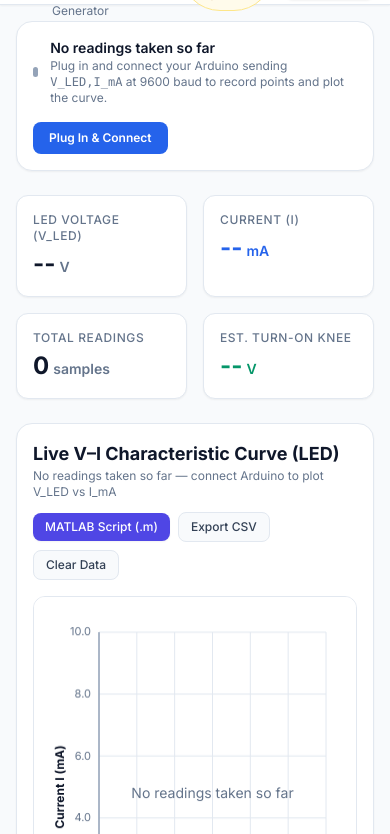
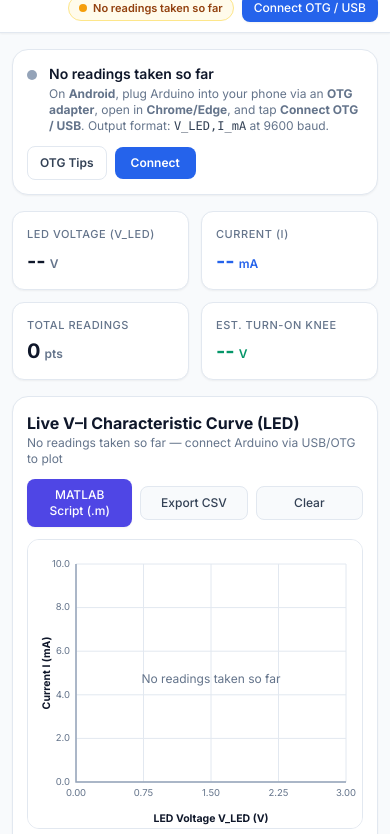
Before and after one commit to vishalkarthik-glitch/Art-of-Electronics, a plain HTML site: page index.html in a window 390 px wide. Shown: the part 60-894 px from the top of the page. Drawn offline with nearby package versions, Linux system fonts and the light colour scheme.

Commit message:
Enhance responsive design and layout in index.html
Updated HTML structure for responsiveness and improved layout. Adjusted styles for various elements, including header, main content, and metric cards.

```diff
--- a/index.html
+++ b/index.html
@@ -2,7 +2,7 @@
 <html lang="en">
 <head>
   <meta charset="UTF-8">
-  <meta name="viewport" content="width=device-width, initial-scale=1.0">
+  <meta name="viewport" content="width=device-width, initial-scale=1.0, maximum-scale=1.0, user-scalable=no">
   <title>Live V–I Characteristic Curve (LED) & MATLAB Plotter</title>
   <script src="https://cdn.tailwindcss.com"></script>
   <link rel="preconnect" href="https://fonts.googleapis.com">
@@ -10,125 +10,150 @@
   <link href="https://fonts.googleapis.com/css2?family=Inter:wght@400;500;600;700&display=swap" rel="stylesheet">
   <style>
     body { font-family: 'Inter', sans-serif; }
-    canvas { touch-action: none; display: block; width: 100%; height: 400px; }
+    canvas { touch-action: none; display: block; width: 100%; height: 100%; }
   </style>
 </head>
 <body class="bg-slate-50 text-slate-800 min-h-screen flex flex-col antialiased">
 
-  <!-- TOP BAR -->
+  <!-- RESPONSIVE TOP BAR -->
   <header class="bg-white border-b border-slate-200 sticky top-0 z-30 shadow-sm">
-    <div class="max-w-7xl mx-auto px-4 sm:px-6 lg:px-8 h-16 flex items-center justify-between">
-      <div class="flex items-center space-x-3">
-        <div class="w-10 h-10 rounded-xl bg-blue-600 flex items-center justify-center text-white shadow-md">
-          <svg class="w-6 h-6" fill="none" stroke="currentColor" viewBox="0 0 24 24">
+    <div class="max-w-7xl mx-auto px-3 sm:px-6 lg:px-8 py-2.5 sm:h-16 flex flex-wrap sm:flex-nowrap items-center justify-between gap-2">
+      <div class="flex items-center space-x-2.5 sm:space-x-3 min-w-0">
+        <div class="w-9 h-9 sm:w-10 sm:h-10 rounded-xl bg-blue-600 flex items-center justify-center text-white shadow-sm shrink-0">
+          <svg class="w-5 h-5 sm:w-6 sm:h-6" fill="none" stroke="currentColor" viewBox="0 0 24 24">
             <path stroke-linecap="round" stroke-linejoin="round" stroke-width="2" d="M13 7h8m0 0v8m0-8l-8 8-4-4-6 6" />
           </svg>
         </div>
-        <div>
-          <h1 class="font-bold text-slate-900 text-lg leading-tight">LED V–I Curve Analyzer</h1>
-          <p class="text-xs text-slate-500">Live Serial Monitor + MATLAB Plot Generator</p>
+        <div class="truncate">
+          <h1 class="font-bold text-slate-900 text-sm sm:text-lg leading-tight truncate">LED V–I Curve Analyzer</h1>
+          <p class="text-[11px] sm:text-xs text-slate-500 truncate">Desktop & Mobile OTG Serial + MATLAB</p>
         </div>
       </div>
 
-      <div class="flex items-center space-x-3">
-        <div id="statusBadge" class="inline-flex items-center px-3 py-1.5 rounded-full text-xs font-semibold bg-amber-50 text-amber-800 border border-amber-200">
-          <span id="statusDot" class="w-2 h-2 rounded-full bg-amber-500 mr-2"></span>
+      <div class="flex items-center gap-2 ml-auto">
+        <div id="statusBadge" class="inline-flex items-center px-2.5 py-1 rounded-full text-[11px] sm:text-xs font-semibold bg-amber-50 text-amber-800 border border-amber-200 whitespace-nowrap">
+          <span id="statusDot" class="w-2 h-2 rounded-full bg-amber-500 mr-1.5 shrink-0"></span>
           <span id="statusText">No readings taken so far</span>
         </div>
 
-        <button id="btnConnect" onclick="toggleConnect()" class="inline-flex items-center px-4 py-2 rounded-lg bg-blue-600 hover:bg-blue-700 text-white font-medium text-sm transition shadow-sm">
-          <span id="btnConnectText">Connect Arduino</span>
+        <button id="btnConnect" onclick="toggleConnect()" class="inline-flex items-center px-3 sm:px-4 py-1.5 sm:py-2 rounded-lg bg-blue-600 hover:bg-blue-700 active:bg-blue-800 text-white font-medium text-xs sm:text-sm transition shadow-sm whitespace-nowrap">
+          <span id="btnConnectText">Connect OTG / USB</span>
         </button>
       </div>
     </div>
   </header>
 
   <!-- MAIN CONTENT -->
-  <main class="flex-1 max-w-7xl w-full mx-auto p-4 sm:p-6 lg:p-8 flex flex-col space-y-6">
+  <main class="flex-1 max-w-7xl w-full mx-auto px-3 sm:px-6 lg:px-8 py-4 sm:py-6 lg:py-8 flex flex-col space-y-4 sm:space-y-6">
 
-    <!-- NO READINGS BANNER -->
-    <div id="noReadingsBanner" class="bg-white border border-slate-200 rounded-2xl p-4 sm:px-6 flex flex-wrap items-center justify-between gap-4 shadow-sm">
-      <div class="flex items-center space-x-3">
-        <span class="w-2.5 h-2.5 rounded-full bg-slate-400"></span>
+    <!-- NO READINGS & MOBILE OTG GUIDE BANNER -->
+    <div id="noReadingsBanner" class="bg-white border border-slate-200 rounded-2xl p-3.5 sm:p-5 flex flex-col sm:flex-row sm:items-center justify-between gap-3 shadow-sm">
+      <div class="flex items-start sm:items-center space-x-3">
+        <span class="w-2.5 h-2.5 rounded-full bg-slate-400 mt-1.5 sm:mt-0 shrink-0"></span>
         <div>
           <p class="text-sm font-semibold text-slate-900">No readings taken so far</p>
-          <p class="text-xs text-slate-500">Plug in and connect your Arduino sending <span class="font-mono">V_LED,I_mA</span> at 9600 baud to record points and plot the curve.</p>
+          <p class="text-xs text-slate-500 mt-0.5">
+            On <strong>Android</strong>, plug Arduino into your phone via an <strong>OTG adapter</strong>, open in <strong>Chrome/Edge</strong>, and tap <strong>Connect OTG / USB</strong>. Output format: <span class="font-mono text-slate-700">V_LED,I_mA</span> at 9600 baud.
+          </p>
         </div>
       </div>
-      <button onclick="toggleConnect()" class="px-4 py-2 rounded-lg bg-blue-600 hover:bg-blue-700 text-white text-xs font-semibold transition">
-        Plug In & Connect
-      </button>
+      <div class="flex items-center gap-2 shrink-0">
+        <button onclick="openOtgHelp()" class="px-3 py-2 rounded-lg border border-slate-200 hover:bg-slate-50 text-slate-700 text-xs font-semibold transition">
+          OTG Tips
+        </button>
+        <button onclick="toggleConnect()" class="px-4 py-2 rounded-lg bg-blue-600 hover:bg-blue-700 text-white text-xs font-semibold transition">
+          Connect
+        </button>
+      </div>
     </div>
 
-    <!-- METRIC CARDS -->
-    <div class="grid grid-cols-2 md:grid-cols-4 gap-4">
-      <div class="bg-white p-4 rounded-xl border border-slate-200 shadow-sm">
-        <div class="text-xs font-medium text-slate-500 uppercase tracking-wider mb-1">LED Voltage (V_LED)</div>
+    <!-- RESPONSIVE METRIC CARDS -->
+    <div class="grid grid-cols-2 lg:grid-cols-4 gap-3 sm:gap-4">
+      <div class="bg-white p-3.5 sm:p-4 rounded-xl border border-slate-200 shadow-sm">
+        <div class="text-[11px] font-medium text-slate-500 uppercase tracking-wider mb-1">LED Voltage (V_LED)</div>
         <div class="flex items-baseline space-x-1">
-          <span id="valVoltage" class="text-2xl sm:text-3xl font-extrabold text-slate-900">--</span>
-          <span class="text-sm font-semibold text-slate-500">V</span>
+          <span id="valVoltage" class="text-xl sm:text-3xl font-extrabold text-slate-900">--</span>
+          <span class="text-xs sm:text-sm font-semibold text-slate-500">V</span>
         </div>
       </div>
 
-      <div class="bg-white p-4 rounded-xl border border-slate-200 shadow-sm">
-        <div class="text-xs font-medium text-slate-500 uppercase tracking-wider mb-1">Current (I)</div>
+      <div class="bg-white p-3.5 sm:p-4 rounded-xl border border-slate-200 shadow-sm">
+        <div class="text-[11px] font-medium text-slate-500 uppercase tracking-wider mb-1">Current (I)</div>
         <div class="flex items-baseline space-x-1">
-          <span id="valCurrent" class="text-2xl sm:text-3xl font-extrabold text-blue-600">--</span>
-          <span class="text-sm font-semibold text-blue-600">mA</span>
+          <span id="valCurrent" class="text-xl sm:text-3xl font-extrabold text-blue-600">--</span>
+          <span class="text-xs sm:text-sm font-semibold text-blue-600">mA</span>
         </div>
       </div>
 
-      <div class="bg-white p-4 rounded-xl border border-slate-200 shadow-sm">
-        <div class="text-xs font-medium text-slate-500 uppercase tracking-wider mb-1">Total Readings</div>
+      <div class="bg-white p-3.5 sm:p-4 rounded-xl border border-slate-200 shadow-sm">
+        <div class="text-[11px] font-medium text-slate-500 uppercase tracking-wider mb-1">Total Readings</div>
         <div class="flex items-baseline space-x-1">
-          <span id="valCount" class="text-2xl sm:text-3xl font-extrabold text-slate-900">0</span>
-          <span class="text-sm font-semibold text-slate-500">samples</span>
+          <span id="valCount" class="text-xl sm:text-3xl font-extrabold text-slate-900">0</span>
+          <span class="text-xs sm:text-sm font-semibold text-slate-500">pts</span>
         </div>
       </div>
 
-      <div class="bg-white p-4 rounded-xl border border-slate-200 shadow-sm">
-        <div class="text-xs font-medium text-slate-500 uppercase tracking-wider mb-1">Est. Turn-On Knee</div>
+      <div class="bg-white p-3.5 sm:p-4 rounded-xl border border-slate-200 shadow-sm">
+        <div class="text-[11px] font-medium text-slate-500 uppercase tracking-wider mb-1">Est. Turn-On Knee</div>
         <div class="flex items-baseline space-x-1">
-          <span id="valKnee" class="text-2xl sm:text-3xl font-extrabold text-emerald-600">--</span>
-          <span class="text-sm font-semibold text-emerald-600">V</span>
+          <span id="valKnee" class="text-xl sm:text-3xl font-extrabold text-emerald-600">--</span>
+          <span class="text-xs sm:text-sm font-semibold text-emerald-600">V</span>
         </div>
       </div>
     </div>
 
     <!-- GRAPH CARD -->
-    <div class="bg-white rounded-2xl border border-slate-200 shadow-sm p-4 sm:p-6 flex flex-col">
-      <div class="flex flex-wrap items-center justify-between gap-3 mb-4">
+    <div class="bg-white rounded-2xl border border-slate-200 shadow-sm p-3.5 sm:p-6 flex flex-col">
+      <div class="flex flex-col sm:flex-row sm:items-center justify-between gap-3 mb-3 sm:mb-4">
         <div>
-          <h2 class="text-lg font-bold text-slate-900">Live V–I Characteristic Curve (LED)</h2>
+          <h2 class="text-base sm:text-lg font-bold text-slate-900">Live V–I Characteristic Curve (LED)</h2>
           <p id="graphSubtitle" class="text-xs text-slate-500">No readings taken so far — waiting for Arduino serial data</p>
         </div>
 
         <div class="flex flex-wrap items-center gap-2">
-          <button onclick="openMatlabModal()" class="px-3 py-1.5 rounded-lg bg-indigo-600 hover:bg-indigo-700 text-white font-medium text-xs transition shadow-sm">
+          <button onclick="openMatlabModal()" class="flex-1 sm:flex-initial px-3 py-2 sm:py-1.5 rounded-lg bg-indigo-600 hover:bg-indigo-700 text-white font-medium text-xs transition shadow-sm">
             MATLAB Script (.m)
           </button>
-          <button onclick="exportCSV()" class="px-3 py-1.5 rounded-lg border border-slate-200 bg-slate-50 hover:bg-slate-100 text-slate-700 font-medium text-xs transition">
+          <button onclick="exportCSV()" class="flex-1 sm:flex-initial px-3 py-2 sm:py-1.5 rounded-lg border border-slate-200 bg-slate-50 hover:bg-slate-100 text-slate-700 font-medium text-xs transition">
             Export CSV
           </button>
-          <button onclick="clearData()" class="px-3 py-1.5 rounded-lg border border-slate-200 bg-slate-50 hover:bg-slate-100 text-slate-700 font-medium text-xs transition">
-            Clear Data
+          <button onclick="clearData()" class="flex-1 sm:flex-initial px-3 py-2 sm:py-1.5 rounded-lg border border-slate-200 bg-slate-50 hover:bg-slate-100 text-slate-700 font-medium text-xs transition">
+            Clear
           </button>
         </div>
       </div>
 
-      <div id="canvasWrapper" class="relative w-full bg-white rounded-xl border border-slate-200 overflow-hidden" style="height: 400px;">
+      <div id="canvasWrapper" class="relative w-full h-[290px] sm:h-[380px] lg:h-[430px] bg-white rounded-xl border border-slate-200 overflow-hidden">
         <canvas id="viCanvas"></canvas>
-        <div id="canvasTooltip" class="pointer-events-none absolute hidden px-3 py-1.5 rounded-lg bg-slate-900/90 text-white text-xs font-mono shadow-lg -translate-x-1/2 -translate-y-full mb-2 z-10 whitespace-nowrap">
+        <div id="canvasTooltip" class="pointer-events-none absolute hidden px-2.5 py-1 rounded-lg bg-slate-900/90 text-white text-[11px] sm:text-xs font-mono shadow-lg -translate-x-1/2 -translate-y-full mb-2 z-10 whitespace-nowrap">
           <span id="tooltipText">V: 0.000 V | I: 0.000 mA</span>
         </div>
       </div>
 
-      <div class="mt-3 flex flex-wrap items-center justify-between text-xs text-slate-500 px-1 gap-2">
-        <div>Expected Arduino output: <span class="font-mono text-slate-700">V_LED,I_mA</span> (e.g., <span class="font-mono text-slate-700">2.840,9.820</span>)</div>
-        <div>Serial: <span id="serialDetail" class="font-mono text-slate-700">9600 8N1 · Not connected</span></div>
+      <div class="mt-3 flex flex-col sm:flex-row sm:items-center justify-between text-xs text-slate-500 px-1 gap-1.5">
+        <div>Serial format: <span class="font-mono text-slate-700">V_LED,I_mA</span> (e.g., <span class="font-mono text-slate-700">2.840,9.820</span>)</div>
+        <div>Connection: <span id="serialDetail" class="font-mono text-slate-700">9600 8N1 · Not connected</span></div>
       </div>
     </div>
   </main>
+
+  <!-- OTG HELP MODAL -->
+  <div id="otgModal" class="hidden fixed inset-0 z-50 bg-slate-900/50 flex items-center justify-center p-4">
+    <div class="bg-white rounded-2xl border border-slate-200 shadow-xl max-w-lg w-full p-5 space-y-4">
+      <div class="flex items-center justify-between">
+        <h3 class="text-base font-bold text-slate-900">Mobile OTG Connection Guide</h3>
+        <button onclick="closeOtgHelp()" class="text-slate-400 hover:text-slate-700 text-sm font-semibold px-2 py-1">✕</button>
+      </div>
+      <ul class="text-xs sm:text-sm text-slate-600 space-y-2 list-disc pl-5">
+        <li><strong>Android:</strong> Use a USB OTG cable/adapter with <strong>Google Chrome</strong> or <strong>Microsoft Edge</strong>. Enable <strong>OTG connection</strong> in phone settings if your brand requires it.</li>
+        <li><strong>iPhone / iPad:</strong> iOS Safari does not support the browser Web Serial API over USB/OTG. Use an Android phone or a laptop/desktop browser (Chrome/Edge) for live serial streaming.</li>
+        <li><strong>NFC Tag Tip:</strong> After tapping your NFC tag on Android, ensure it opens in <strong>Chrome</strong> (not an in-app preview) so Web Serial can prompt for the USB port.</li>
+      </ul>
+      <div class="flex justify-end">
+        <button onclick="closeOtgHelp()" class="px-4 py-2 rounded-lg bg-blue-600 hover:bg-blue-700 text-white text-xs font-semibold">Got it</button>
+      </div>
+    </div>
+  </div>
 
   <!-- MATLAB MODAL -->
   <div id="matlabModal" class="hidden fixed inset-0 z-50 bg-slate-900/50 flex items-center justify-center p-4">
@@ -140,8 +165,8 @@
         </div>
         <button onclick="closeMatlabModal()" class="text-slate-400 hover:text-slate-700 text-sm font-semibold px-2 py-1">✕</button>
       </div>
-      <pre id="matlabCodeBlock" class="bg-slate-900 text-slate-100 text-xs font-mono p-4 rounded-xl overflow-x-auto max-h-72"></pre>
-      <div class="flex justify-end gap-2">
+      <pre id="matlabCodeBlock" class="bg-slate-900 text-slate-100 text-xs font-mono p-4 rounded-xl overflow-x-auto max-h-64"></pre>
+      <div class="flex flex-wrap justify-end gap-2">
         <button onclick="copyMatlabCode()" class="px-4 py-2 rounded-lg border border-slate-200 hover:bg-slate-50 text-slate-700 text-xs font-semibold">Copy Code</button>
         <button onclick="downloadMatlabScript()" class="px-4 py-2 rounded-lg bg-indigo-600 hover:bg-indigo-700 text-white text-xs font-semibold">Download .m File</button>
       </div>
@@ -176,8 +201,8 @@
 
     function syncCanvasSize() {
       const dpr = window.devicePixelRatio || 1;
-      const w = wrapper.clientWidth || 800;
-      const h = wrapper.clientHeight || 400;
+      const w = wrapper.clientWidth || 360;
+      const h = wrapper.clientHeight || 300;
       if (canvas.width !== Math.floor(w * dpr) || canvas.height !== Math.floor(h * dpr)) {
         canvas.width = Math.floor(w * dpr);
         canvas.height = Math.floor(h * dpr);
@@ -215,7 +240,7 @@
         return;
       }
       if (!('serial' in navigator)) {
-        alert('Web Serial API is not supported in this browser. Use Chrome, Edge, or Opera.');
+        openOtgHelp();
         return;
       }
       try {
@@ -311,28 +336,28 @@
       noReadingsBanner.classList.toggle('hidden', hasReadings);
 
       if (isConnected) {
-        statusBadge.className = 'inline-flex items-center px-3 py-1.5 rounded-full text-xs font-semibold bg-emerald-50 text-emerald-700 border border-emerald-200';
-        statusDot.className = 'w-2 h-2 rounded-full bg-emerald-500 mr-2 animate-ping';
-        statusText.textContent = hasReadings ? 'Connected · Live' : 'Connected · Waiting for data';
+        statusBadge.className = 'inline-flex items-center px-2.5 py-1 rounded-full text-[11px] sm:text-xs font-semibold bg-emerald-50 text-emerald-700 border border-emerald-200 whitespace-nowrap';
+        statusDot.className = 'w-2 h-2 rounded-full bg-emerald-500 mr-1.5 animate-ping shrink-0';
+        statusText.textContent = hasReadings ? 'Connected · Live' : 'Connected · Waiting';
         btnConnectText.textContent = 'Disconnect';
         serialDetail.textContent = '9600 8N1 · Connected';
       } else {
-        btnConnectText.textContent = 'Connect Arduino';
+        btnConnectText.textContent = 'Connect OTG / USB';
         serialDetail.textContent = '9600 8N1 · Disconnected';
         if (!hasReadings) {
-          statusBadge.className = 'inline-flex items-center px-3 py-1.5 rounded-full text-xs font-semibold bg-amber-50 text-amber-800 border border-amber-200';
-          statusDot.className = 'w-2 h-2 rounded-full bg-amber-500 mr-2';
+          statusBadge.className = 'inline-flex items-center px-2.5 py-1 rounded-full text-[11px] sm:text-xs font-semibold bg-amber-50 text-amber-800 border border-amber-200 whitespace-nowrap';
+          statusDot.className = 'w-2 h-2 rounded-full bg-amber-500 mr-1.5 shrink-0';
           statusText.textContent = 'No readings taken so far';
         } else {
-          statusBadge.className = 'inline-flex items-center px-3 py-1.5 rounded-full text-xs font-semibold bg-slate-100 text-slate-700 border border-slate-200';
-          statusDot.className = 'w-2 h-2 rounded-full bg-slate-500 mr-2';
-          statusText.textContent = `Disconnected · ${dataPoints.length} readings saved`;
+          statusBadge.className = 'inline-flex items-center px-2.5 py-1 rounded-full text-[11px] sm:text-xs font-semibold bg-slate-100 text-slate-700 border border-slate-200 whitespace-nowrap';
+          statusDot.className = 'w-2 h-2 rounded-full bg-slate-500 mr-1.5 shrink-0';
+          statusText.textContent = `Saved · ${dataPoints.length} pts`;
         }
       }
 
       graphSubtitle.textContent = hasReadings
-        ? `Showing ${dataPoints.length} recorded V–I sample(s)`
-        : 'No readings taken so far — connect Arduino to plot V_LED vs I_mA';
+        ? `Showing ${dataPoints.length} recorded V–I reading(s)`
+        : 'No readings taken so far — connect Arduino via USB/OTG to plot';
     }
 
     function clearData() {
@@ -387,6 +412,9 @@ if ~isempty(idxKnee)
 end`;
     }
 
+    function openOtgHelp() { document.getElementById('otgModal').classList.remove('hidden'); }
+    function closeOtgHelp() { document.getElementById('otgModal').classList.add('hidden'); }
+
     function openMatlabModal() {
       const hasData = dataPoints.length > 0;
       document.getElementById('matlabNote').textContent = hasData
@@ -396,13 +424,8 @@ end`;
       document.getElementById('matlabModal').classList.remove('hidden');
     }
 
-    function closeMatlabModal() {
-      document.getElementById('matlabModal').classList.add('hidden');
-    }
-
-    function copyMatlabCode() {
-      navigator.clipboard.writeText(buildMatlabCode());
-    }
+    function closeMatlabModal() { document.getElementById('matlabModal').classList.add('hidden'); }
+    function copyMatlabCode() { navigator.clipboard.writeText(buildMatlabCode()); }
 
     function downloadMatlabScript() {
       const blob = new Blob([buildMatlabCode()], { type: 'text/plain;charset=utf-8' });
@@ -424,7 +447,11 @@ end`;
       ctx.fillStyle = '#ffffff';
       ctx.fillRect(0, 0, w, h);
 
-      const padL = 65 * dpr, padR = 30 * dpr, padT = 35 * dpr, padB = 55 * dpr;
+      const isCompact = w < 520 * dpr;
+      const padL = (isCompact ? 48 : 65) * dpr;
+      const padR = (isCompact ? 16 : 30) * dpr;
+      const padT = (isCompact ? 24 : 35) * dpr;
+      const padB = (isCompact ? 46 : 55) * dpr;
       const gw = Math.max(10, w - padL - padR);
       const gh = Math.max(10, h - padT - padB);
 
@@ -441,7 +468,7 @@ end`;
       ctx.strokeStyle = '#e2e8f0';
       ctx.lineWidth = 1 * dpr;
       ctx.fillStyle = '#64748b';
-      ctx.font = `${11 * dpr}px Inter, sans-serif`;
+      ctx.font = `${(isCompact ? 9.5 : 11) * dpr}px Inter, sans-serif`;
 
       ctx.textAlign = 'right';
       ctx.textBaseline = 'middle';
@@ -452,19 +479,20 @@ end`;
         ctx.moveTo(padL, y);
         ctx.lineTo(w - padR, y);
         ctx.stroke();
-        ctx.fillText(val.toFixed(1), padL - 8 * dpr, y);
+        ctx.fillText(val.toFixed(1), padL - 6 * dpr, y);
       }
 
+      const xSteps = isCompact ? 4 : 6;
       ctx.textAlign = 'center';
       ctx.textBaseline = 'top';
-      for (let s = 0; s <= 6; s++) {
-        const val = (maxV / 6) * s;
+      for (let s = 0; s <= xSteps; s++) {
+        const val = (maxV / xSteps) * s;
         const x = mapX(val);
         ctx.beginPath();
         ctx.moveTo(x, padT);
         ctx.lineTo(x, padT + gh);
         ctx.stroke();
-        ctx.fillText(val.toFixed(2), x, padT + gh + 8 * dpr);
+        ctx.fillText(val.toFixed(2), x, padT + gh + 6 * dpr);
       }
 
       ctx.strokeStyle = '#94a3b8';
@@ -476,19 +504,19 @@ end`;
       ctx.stroke();
 
       ctx.fillStyle = '#0f172a';
-      ctx.font = `bold ${12 * dpr}px Inter, sans-serif`;
+      ctx.font = `bold ${(isCompact ? 10.5 : 12) * dpr}px Inter, sans-serif`;
       ctx.textAlign = 'center';
-      ctx.fillText('LED Voltage V_LED (V)', padL + gw / 2, h - 18 * dpr);
+      ctx.fillText('LED Voltage V_LED (V)', padL + gw / 2, h - 14 * dpr);
 
       ctx.save();
-      ctx.translate(20 * dpr, padT + gh / 2);
+      ctx.translate((isCompact ? 14 : 20) * dpr, padT + gh / 2);
       ctx.rotate(-Math.PI / 2);
       ctx.fillText('Current I (mA)', 0, 0);
       ctx.restore();
 
       if (dataPoints.length === 0) {
         ctx.fillStyle = '#64748b';
-        ctx.font = `${14 * dpr}px Inter, sans-serif`;
+        ctx.font = `${(isCompact ? 12 : 14) * dpr}px Inter, sans-serif`;
         ctx.fillText('No readings taken so far', padL + gw / 2, padT + gh / 2);
         return;
       }
@@ -519,15 +547,21 @@ end`;
       ctx.fill();
     }
 
-    canvas.addEventListener('mousemove', e => {
+    function showTooltipAt(clientX, clientY) {
       if (dataPoints.length === 0) return;
       const rect = canvas.getBoundingClientRect();
-      const mx = e.clientX - rect.left;
-      const my = e.clientY - rect.top;
+      const mx = clientX - rect.left;
+      const my = clientY - rect.top;
       const dpr = window.devicePixelRatio || 1;
       const w = canvas.width, h = canvas.height;
-      const padL = 65 * dpr, padR = 30 * dpr, padT = 35 * dpr, padB = 55 * dpr;
-      const gw = w - padL - padR, gh = h - padT - padB;
+      const isCompact = w < 520 * dpr;
+      const padL = (isCompact ? 48 : 65) * dpr;
+      const padR = (isCompact ? 16 : 30) * dpr;
+      const padT = (isCompact ? 24 : 35) * dpr;
+      const padB = (isCompact ? 46 : 55) * dpr;
+      const gw = Math.max(10, w - padL - padR);
+      const gh = Math.max(10, h - padT - padB);
+
       const maxV = Math.max(3.0, Math.ceil(Math.max(...dataPoints.map(p => p.v)) * 1.1 * 10) / 10);
       const maxI = Math.max(10.0, Math.ceil(Math.max(...dataPoints.map(p => p.i)) * 1.1));
 
@@ -539,16 +573,23 @@ end`;
         if (dist < best) { best = dist; nearest = pt; }
       });
 
-      if (nearest && best < 30 * dpr) {
+      if (nearest && best < 36 * dpr) {
         tooltipText.textContent = `V: ${nearest.v.toFixed(3)} V | I: ${nearest.i.toFixed(3)} mA`;
-        tooltip.style.left = `${mx}px`;
-        tooltip.style.top = `${my}px`;
+        tooltip.style.left = `${Math.max(70, Math.min(rect.width - 70, mx))}px`;
+        tooltip.style.top = `${Math.max(36, my)}px`;
         tooltip.classList.remove('hidden');
       } else {
         tooltip.classList.add('hidden');
       }
-    });
+    }
 
+    canvas.addEventListener('mousemove', e => showTooltipAt(e.clientX, e.clientY));
+    canvas.addEventListener('touchstart', e => {
+      if (e.touches.length > 0) showTooltipAt(e.touches[0].clientX, e.touches[0].clientY);
+    }, { passive: true });
+    canvas.addEventListener('touchmove', e => {
+      if (e.touches.length > 0) showTooltipAt(e.touches[0].clientX, e.touches[0].clientY);
+    }, { passive: true });
     canvas.addEventListener('mouseleave', () => tooltip.classList.add('hidden'));
   </script>
 </body>
```
